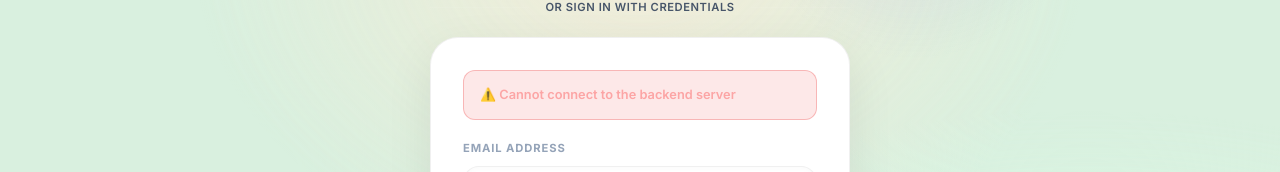
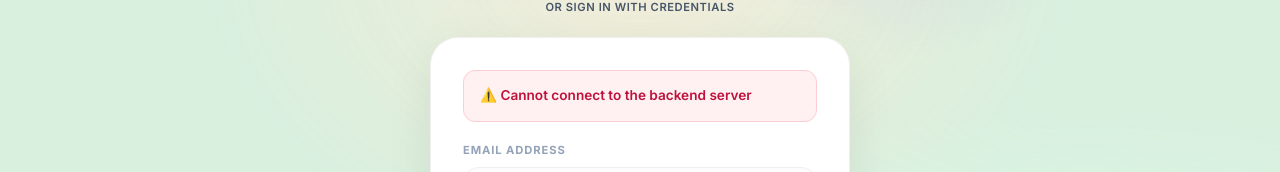
Before and after one commit to chalindu888/Secure-Cloud-Native-Healthcare-Management-Platform_Devops-GroupNo-73-, a React (Vite) app in the folder frontend/: page /login in a window 1280 px wide. Both pictures are taken after typing "name@example.com", "Sample123" into the empty fields and a click on the button "Sign In to HealthOps". Shown: the part 450-622 px from the top of the page. Built offline with nearby package versions, Linux system fonts and the light colour scheme; no server answers.

Commit message:
set  admin with backend

```diff
--- a/frontend/src/pages/Login.jsx
+++ b/frontend/src/pages/Login.jsx
@@ -8,7 +8,9 @@ const Login = () => {
   const navigate = useNavigate();
   const location = useLocation();
 
-  const [email, setEmail] = useState('');
+  // Coming from sign-up: prefill the new email and confirm the account was created
+  const [email, setEmail] = useState(location.state?.registeredEmail || '');
+  const signupMessage = location.state?.message || '';
   const [password, setPassword] = useState('');
   const [showPassword, setShowPassword] = useState(false);
   const [error, setError] = useState('');
@@ -144,11 +146,17 @@ if (res.success) {
           style={{ padding: '2rem' }}
         >
           {/* Error Alert */}
+          {signupMessage && !error && (
+            <div className="alert alert-success" role="status" style={{ padding: '0.875rem 1rem', marginBottom: '1.25rem', borderRadius: '0.75rem', fontSize: '0.85rem', fontWeight: 600 }}>
+              ✅ {signupMessage}
+            </div>
+          )}
+
           {error && (
-            <div style={{
+            <div role="alert" style={{
               padding: '0.875rem 1rem', borderRadius: '0.75rem', marginBottom: '1.25rem',
-              background: 'rgba(239,68,68,0.12)', border: '1px solid rgba(239,68,68,0.3)',
-              color: '#fca5a5', fontSize: '0.8rem', fontWeight: 600,
+              background: '#fff1f2', border: '1px solid #fecdd3',
+              color: '#be123c', fontSize: '0.85rem', fontWeight: 600,
             }}>
               ⚠️ {error}
             </div>
```
